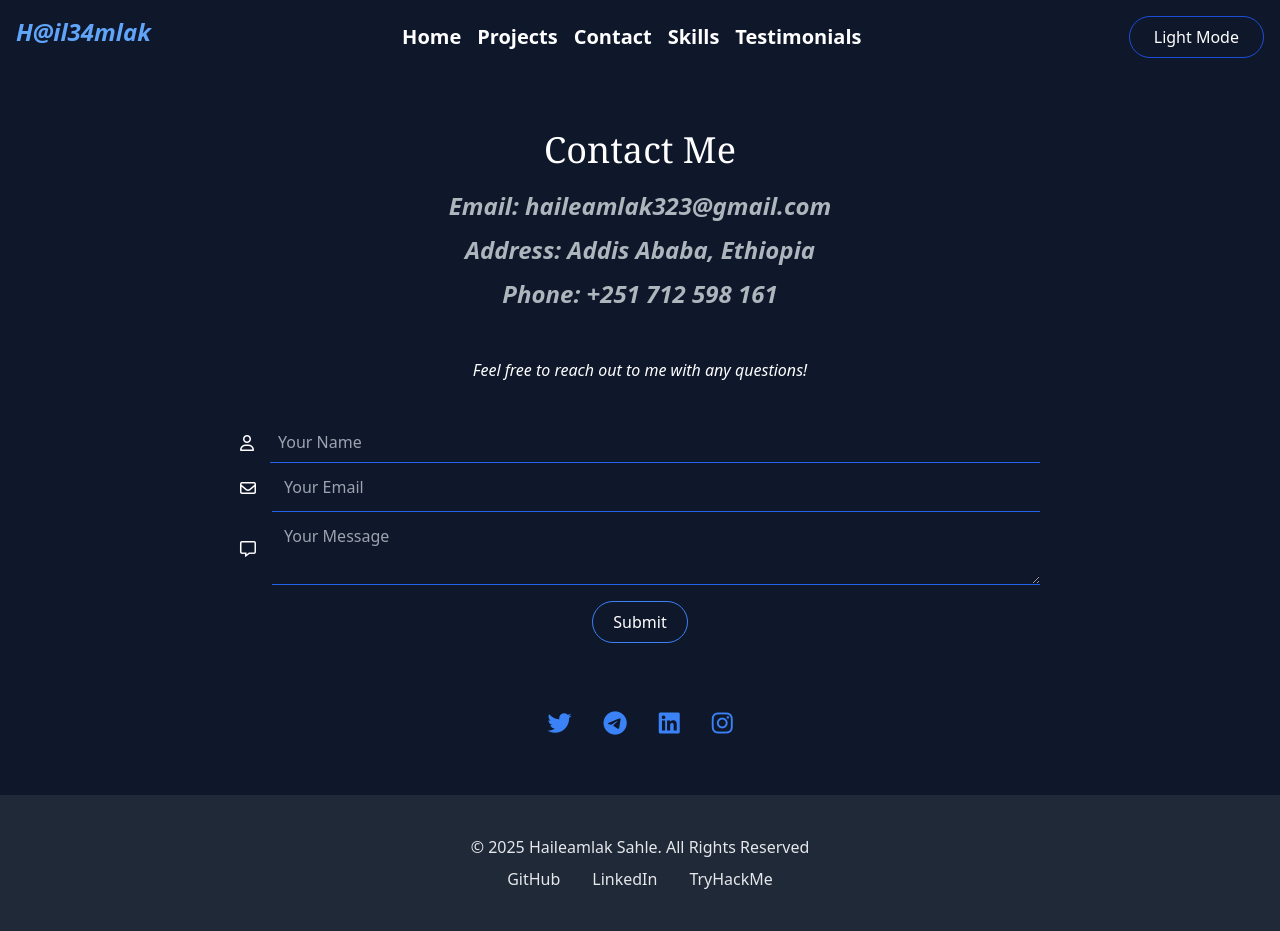
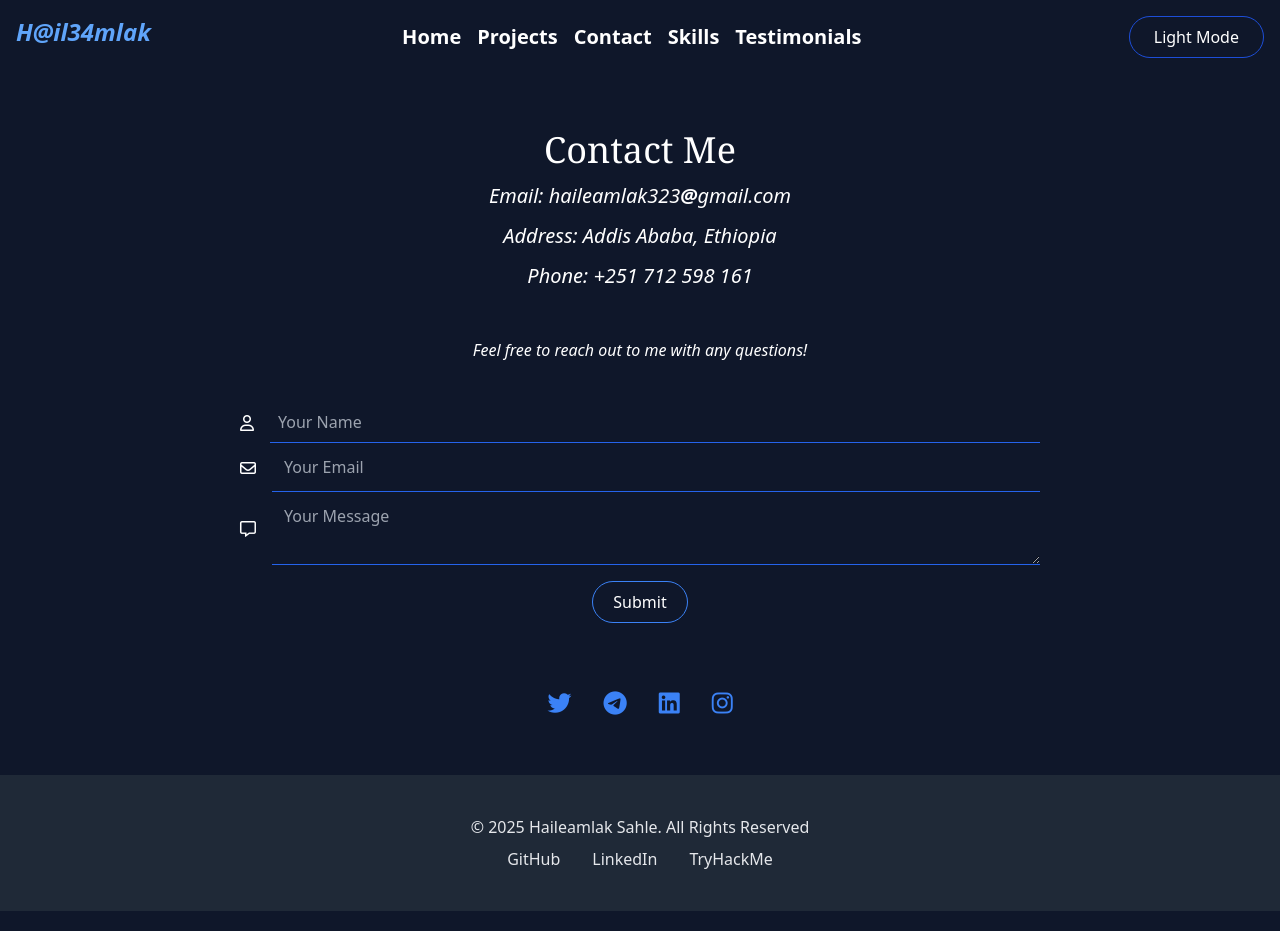
Before and after one commit to 0xh4il3x/MyPortfolio, a React (Vite) app: page /contact in a window 1280 px wide. Built offline with nearby package versions, Linux system fonts and the light colour scheme.

Commit message:
updated contact

```diff
--- a/src/pages/Contact.jsx
+++ b/src/pages/Contact.jsx
@@ -8,13 +8,13 @@ const Contact = () => {
     <div>
       <div className="text-center mt-10">
         <h1 className="text-4xl font-serif">Contact Me</h1>
-        <p className="italic text-2xl font-bold mt-5 text-muted">
+        <p className="italic sm:text-xl text-2xl mt-3 font-light">
          Email:  haileamlak323<span className="font-sans font-semibold size-64">@</span>gmail.com
         </p>
-        <p className="italic text-2xl mt-3 font-bold  text-muted">
+        <p className="italic sm:text-xl text-2xl mt-3 font-light ">
          Address: Addis Ababa, Ethiopia
         </p>
-        <p className="italic text-2xl mt-3 font-bold text-muted">
+        <p className="italic sm:text-xl text-2xl mt-3 font-light">
          Phone: +251 712 598 161
         </p>
         <p className="font-light italic mt-12">
```
